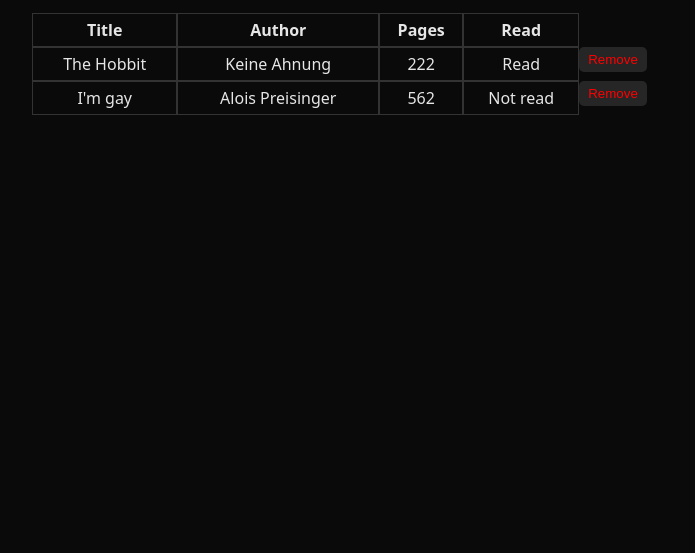
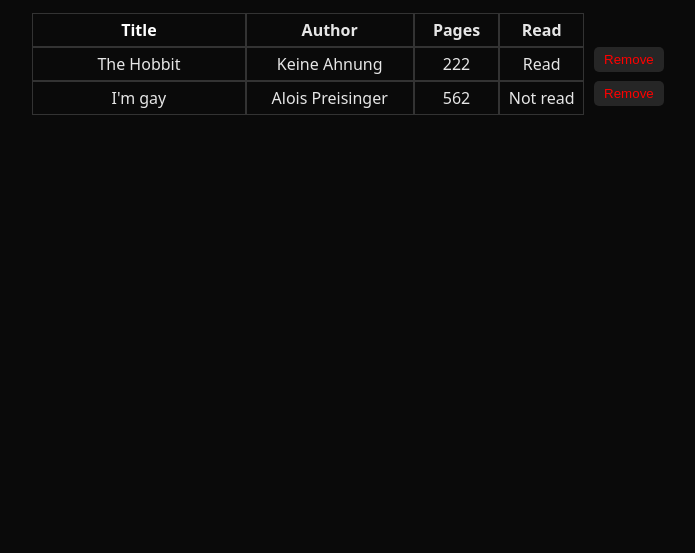
Before and after one commit to gloffler/top-library, a plain HTML site: page index.html in a window 1280 px wide. Shown: the part 247-800 px from the top of the page, without its empty margins (292-987 px from the left). Drawn offline with Linux system fonts and the light colour scheme.

Commit message:
refactor: th classes and styling

```diff
--- a/index.html
+++ b/index.html
@@ -40,21 +40,14 @@
       <table id="table">
         <thead>
           <tr>
-            <th>Title</th>
-            <th>Author</th>
-            <th>Pages</th>
-            <th>Read</th>
+            <th class="title">Title</th>
+            <th class="author">Author</th>
+            <th class="pages">Pages</th>
+            <th class="read">Read</th>
+            <th class="invisible"></th>
           </tr>
         </thead>
-        <tbody>
-          <!-- <tr>
-            <th>Test</th>
-            <th>Test</th>
-            <th>Test</th>
-            <th>Test</th>
-            <th><button class="remove">Remove</button></th>
-          </tr> -->
-        </tbody>
+        <tbody></tbody>
       </table>
     </main>
   </body>
--- a/style.css
+++ b/style.css
@@ -88,13 +88,27 @@ td {
   font-weight: inherit;
 }
 
-tbody td:last-child {
+.title {
+  width: 40%;
+}
+
+.author {
+  width: 30%;
+}
+
+.pages,
+.read {
+  width: 15%;
+}
+
+.invisible {
   border: none;
-  width: 100px;
+  width: 70px;
 }
 
 .remove {
   color: red;
-  width: 80%;
+  width: 70px;
   height: 25px;
+  margin-left: 10px;
 }
```
